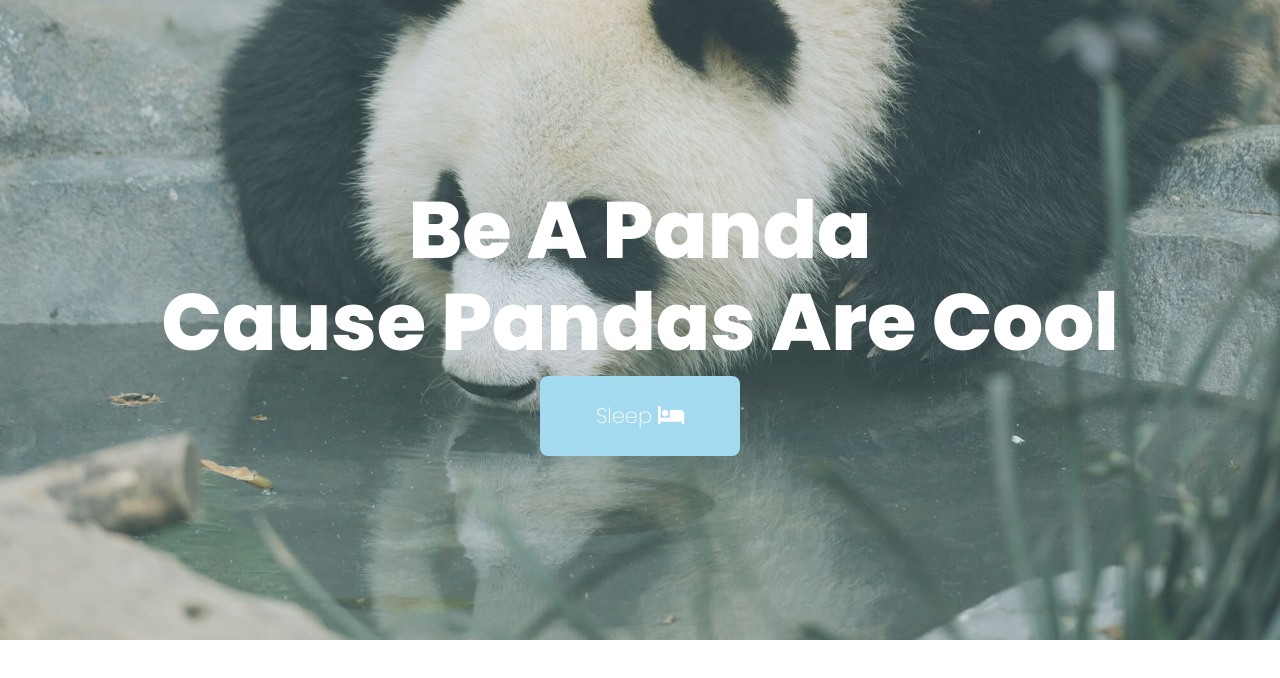
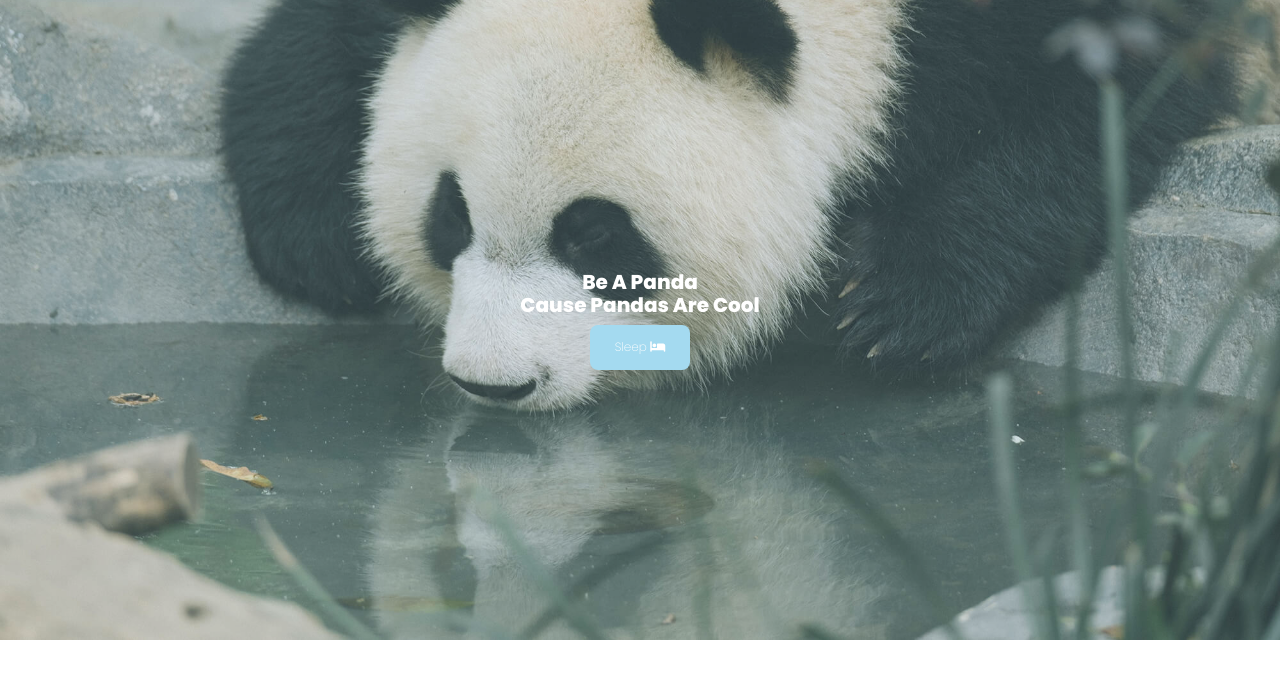
Before and after one commit to jasonmosley21/Fall22Motion, a website: page deploy/index.html in a window 1280 px wide. Drawn offline with Linux system fonts and the light colour scheme.

Commit message:
finished the other sizes

```diff
--- a/dev/scss/helpers/_variables.scss
+++ b/dev/scss/helpers/_variables.scss
@@ -4,7 +4,7 @@
 
 // Define the breakpoints
 // Small tablets and large smartphones
-$screen-sm-min: 576px;
+$screen-sm-min: 390px;
 
 // Small tablets
 $screen-md-min: 768px;
--- a/dev/scss/sections/_hero.scss
+++ b/dev/scss/sections/_hero.scss
@@ -3,6 +3,17 @@
     height: 80vh;
     background-position: center bottom ;
     background-size: cover;
+
+
+    @include sm{
+        height: 100vh;
+    }
+    @include md{
+        height: 40vh;
+    }
+    @include lg{
+        height: 80vh;
+    }
     #overlay{
         background-color: rgba($color: #A4DAF0, $alpha: .25);
         height: 100%;
@@ -12,20 +23,20 @@
         align-items: center;
 
         #firstline{
-            font-size: 80px;
+            font-size: 20px;
             font-weight: 800;
             color: white
         }
         #secondline{
-            font-size: 80px;
+            font-size: 20px;
             font-weight: 800;
             color: white;
         }
         #btn{
             font-weight: 200;
-            font-size: 21px;
-            height: 80px;
-            width: 200px;
+            font-size: 12px;
+            height: 45px;
+            width: 100px;
             border: none;
             border-radius: 8px;
             margin-top: 8px;
```
Also changed, not shown: deploy/css/styles.css, 1 other file.
